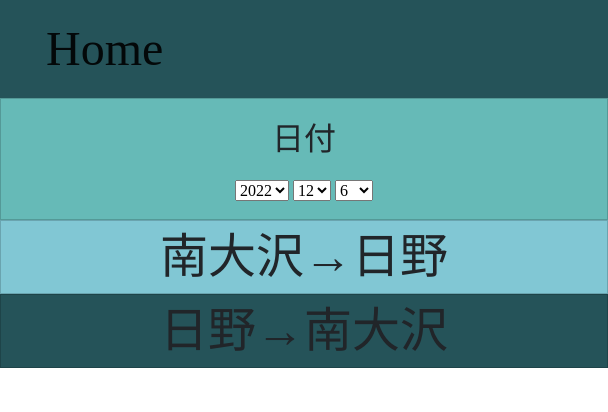
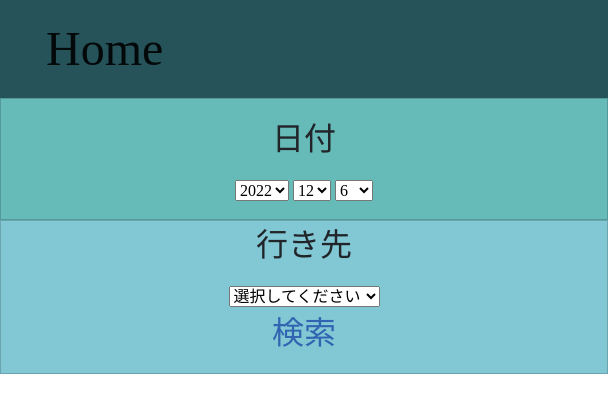
Before and after one commit to interval42/University_Bus_Schedule, an Electron app: page Apps/select.html in a window 608 px wide. Drawn offline with nearby package versions, Linux system fonts and the light colour scheme; a small style sheet from the web is missing.

Commit message:
12/6までの作業

```diff
--- a/Apps/select.html
+++ b/Apps/select.html
@@ -69,13 +69,17 @@
 
   <nav id = "Decide" class="card text-center rounded-0" style="background-color:#81C7D4;">
     <div class="container">
-      <a class="navbar-brand pl-3" href="AllHino.html" style="font-size: 3rem;" style="text-align: center;">南大沢→日野</a>
-    </div>
-  </nav>
-
-  <nav id = "Decide" class="card text-center rounded-0" style="background-color:#255359;">
-    <div class="container">
-      <a class="navbar-brand pl-3" href="AllMinami.html" style="font-size: 3rem;">日野→南大沢</a>
+      <p class="navbar-brand pl-3" style="font-size: 2rem;">行き先</p>
+      <form method="post">
+        <div>
+          <select name="where">
+            <option value="">選択してください</option>
+            <option value="goHino">南大沢→日野</option>
+            <option value="goMinami">日野→南大沢</option>
+          </select>
+        </div>
+      </form>
+      <p style="font-size: 2rem; color:#3265b1;">検索</p>
     </div>
   </nav>
 
```
